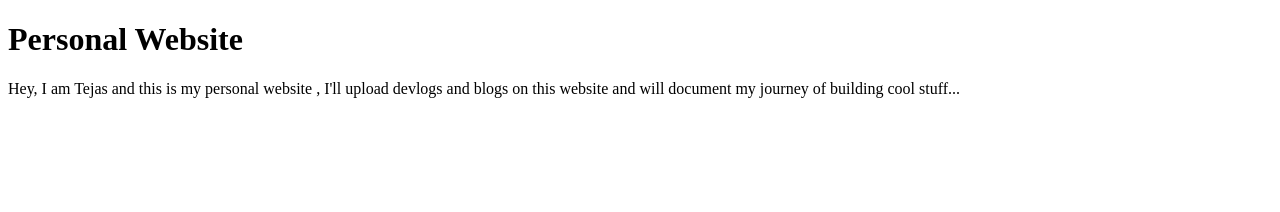
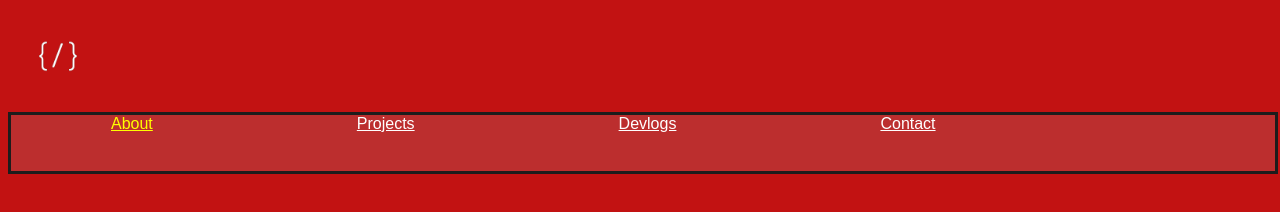
Before and after one commit to yadavtejas1947-eng/Personal_Website, a plain HTML site: page index.html in a window 1280 px wide. Drawn offline with Linux system fonts and the light colour scheme.

Commit message:
Navigation Panel

```diff
--- a/index.html
+++ b/index.html
@@ -4,13 +4,19 @@
         <title>personalwesbite</title>
         <link rel="stylesheet" href="style.css">
 
+
     </head>
     <body>
-        <div class="intro">
-            <h1>Personal Website</h1>
-            <p>Hey, I am Tejas and this is my personal website , I'll upload devlogs and blogs
-            on this website and will document my journey of building cool stuff...
-            </p>
+        <div class="Window">
+            <div class="mainlogo">
+                <a href = "http://127.0.0.1:5500/index.html"><img src="ChatGPT%20Image%20Jun%2030,%202026,%2011_12_26%20AM.png" id="logo"></a>
+            </div>
+            <div class="navpanel">
+                <a href = 'About' id="a1">About</a>
+                <a href = 'Projects'>Projects</a>
+                <a href = 'Devlogs'>Devlogs</a>
+                <a href = 'Contact'>Contact</a>
+            </div>
         </div>
     </body>
 </html>
--- a/style.css
+++ b/style.css
@@ -1,4 +1,42 @@
-.h1 {
-    text-align: center;
+body {
+    background-color: rgb(194, 18, 18);
+}
+.window{
+    height: 100%;
+    padding: 0%;
+    margin: 0%;
+}
+
+
+
+.navpanel {
+    border: solid;
+    border-color: rgb(29, 28, 28);
+    width: 100%;
+    height: 7vh;
+    margin: 0;
+    background-color: rgb(188, 46, 46);
+}
+
+.navpanel a {
+    margin-inline: 100px;
+    color: rgb(255, 255, 255);
+    font-size: 16px;
+    font-family: sans-serif;
 
 }
+
+#a1 {
+    color: yellow;
+}
+
+#logo {
+    width: 100px;
+    height: 100px;
+    text-align: left;
+
+}
+
+.mainlogo {
+    text-align: left;
+}
```
Also changed, not shown: ChatGPT Image Jun 30, 2026, 11_12_26 AM.png (added), Panel_LOGO.png (added).
